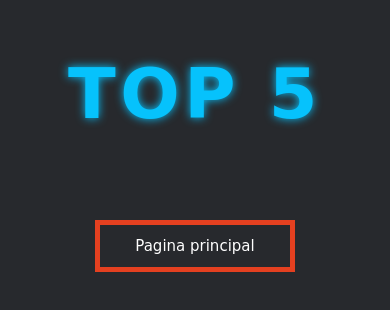
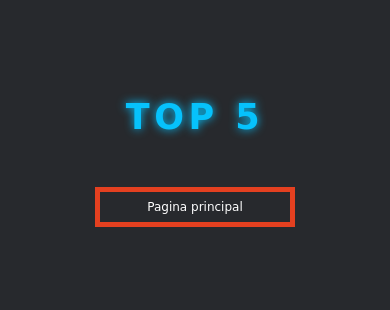
Before and after one commit to MathHSB/quizApplication, a plain HTML site: page highscore.html in a window 390 px wide. Shown: the part 250-560 px from the top of the page. Drawn offline with Linux system fonts and the light colour scheme.

Commit message:
adicao de media quere na pagina inicial e final do quiz

```diff
--- a/end.css
+++ b/end.css
@@ -16,3 +16,14 @@ input {
   color: white;
   user-select: none;
 }
+
+@media screen and (max-width: 500px) {
+  h1 {
+    font-size: 5rem !important;
+  }
+  .btn {
+    padding: 1rem 0;
+    width: 20rem;
+    font-size: 1.2rem;
+  }
+}
--- a/highscore.css
+++ b/highscore.css
@@ -1,3 +1,7 @@
+h1 {
+  margin-bottom: 1.5rem !important;
+}
+
 .formatHighScore {
   list-style: none;
   text-align: left;
@@ -19,3 +23,28 @@
   margin-top: 3.5rem !important;
   margin-bottom: 2rem !important;
 }
+
+@media screen and (max-width: 768px) {
+  h1 {
+    font-size: 5.5rem;
+    margin-bottom: 2.5rem;
+  }
+  .formatHighScore li {
+    padding: 1.2rem;
+    font-size: 1.4rem;
+  }
+}
+@media screen and (max-width: 425px) {
+  h1 {
+    font-size: 3.5rem;
+    margin-bottom: 1.5rem;
+  }
+  .formatHighScore li {
+    padding: 0.9rem;
+    font-size: 1.2rem;
+  }
+  .btn {
+    padding: 0.8rem;
+    font-size: 1.2rem;
+  }
+}
--- a/style.css
+++ b/style.css
@@ -52,3 +52,15 @@ h1 {
   transform: translateY(-0.2rem);
   transform: transform 150ms;
 }
+
+@media screen and (max-width: 425px) {
+  h1 {
+    margin-bottom: 2.5rem;
+    font-size: 5.5rem;
+  }
+  .btn {
+    padding: 1rem 0;
+    width: 20rem;
+    font-size: 1.2rem;
+  }
+}
```
